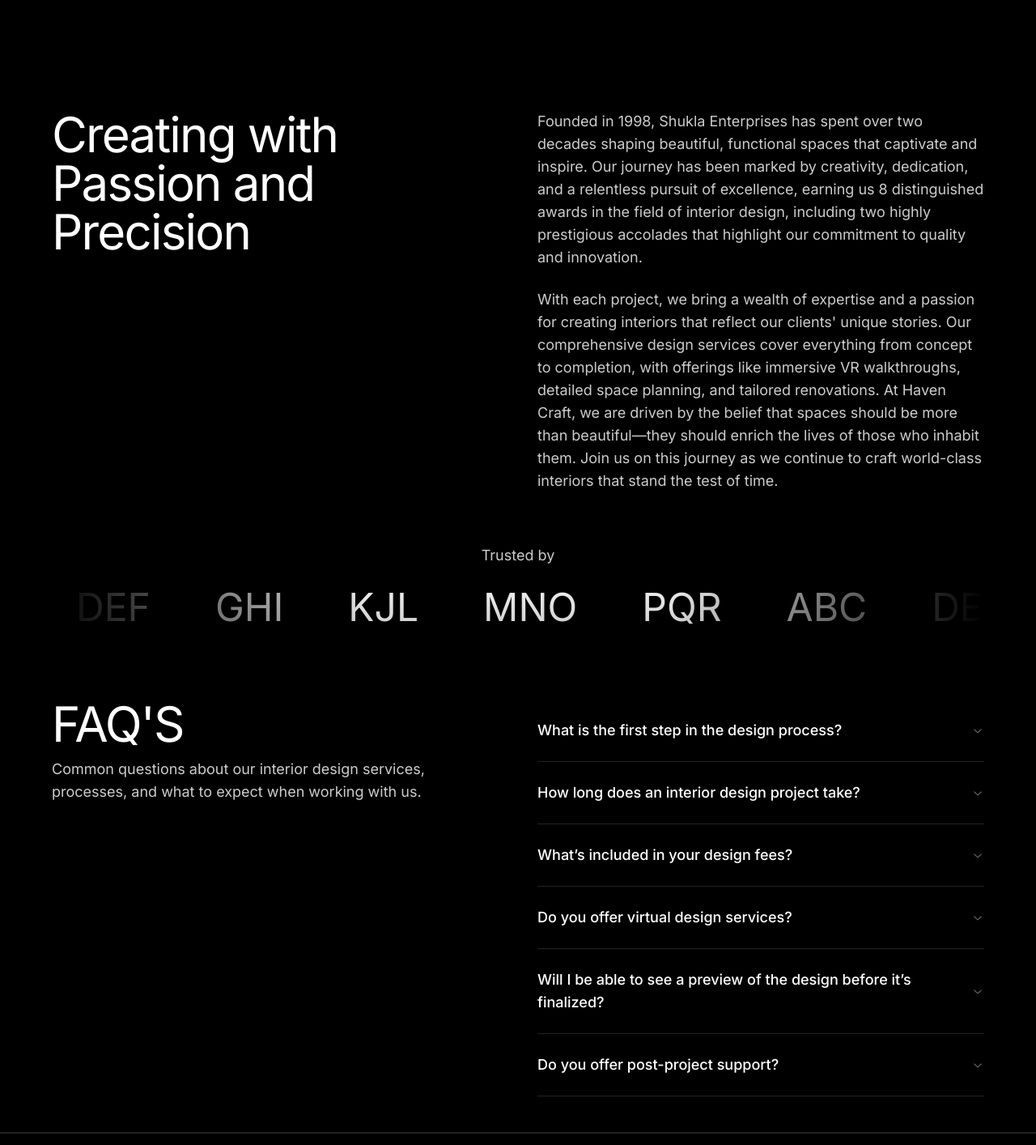
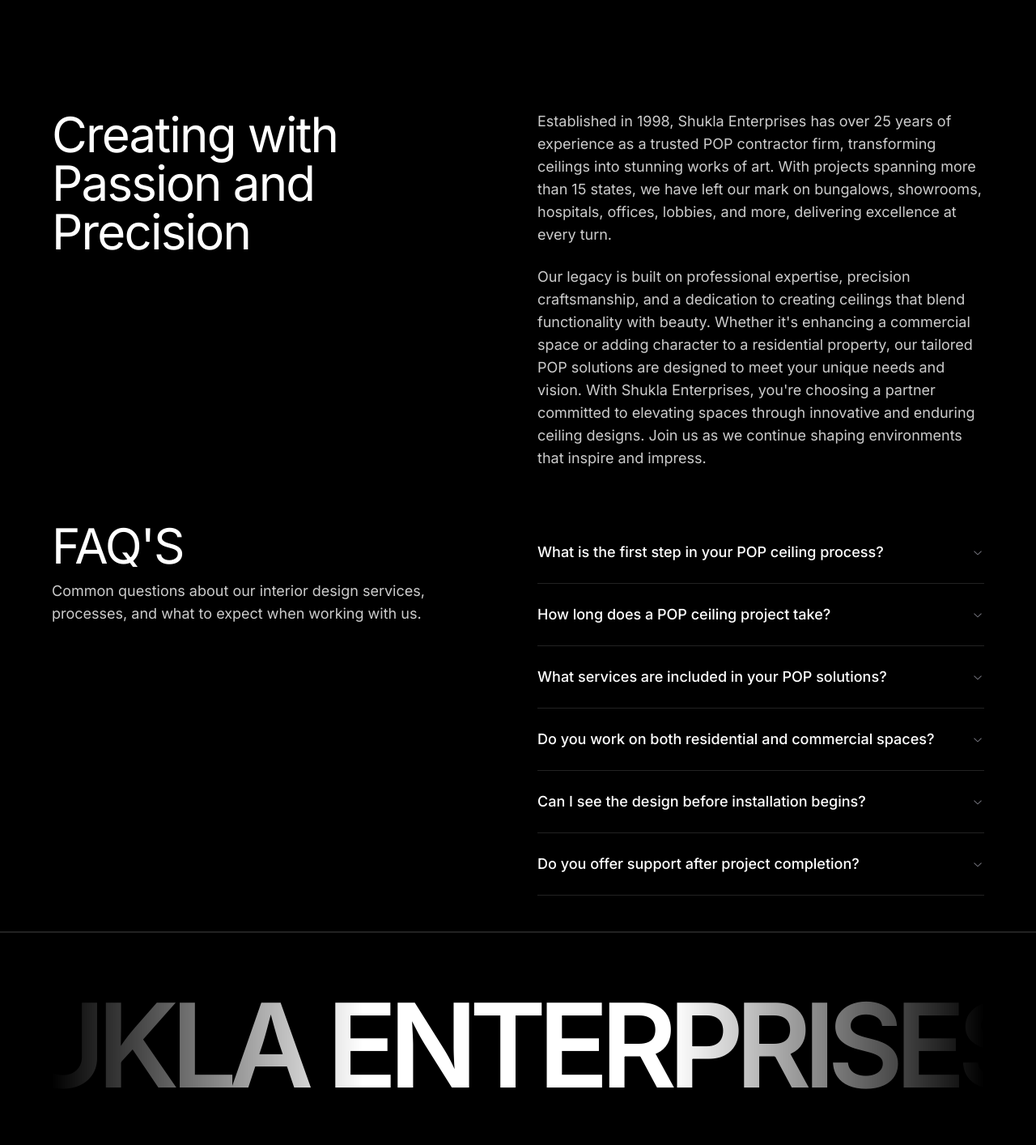
Before and after one commit to krutikmaru/interior-design, a Next.js app: page /about in a window 1280 px wide. Shown: the part 680-2094 px from the top of the page at 81% size. Built offline with nearby package versions, Linux system fonts and the light colour scheme.

Commit message:
Final changes

```diff
--- a/app/(pages)/(home)/(ui)/announcement.tsx
+++ b/app/(pages)/(home)/(ui)/announcement.tsx
@@ -24,7 +24,7 @@ function Announcement() {
             reflect your vision with precision and finesse.
           </p>
         </div>
-        <Button>
+        <Button href="/contact">
           Learn More
           <ArrowRight className="w-5 h-5 ml-4" />
         </Button>
--- a/app/(pages)/(home)/page.tsx
+++ b/app/(pages)/(home)/page.tsx
@@ -3,7 +3,7 @@ import Hero from "./(ui)/hero";
 import Offering from "./(ui)/offering";
 import ScrollVideo from "./(ui)/scroll-video";
 import Announcement from "./(ui)/announcement";
-import Services from "./(ui)/services";
+// import Services from "./(ui)/services";
 // import Projects from "./(ui)/projects";
 
 export const metadata: Metadata = {
@@ -18,7 +18,7 @@ export default function Home() {
       <ScrollVideo />
       <Offering />
       <Announcement />
-      <Services />
+      {/* <Services /> */}
       {/* <Projects /> */}
     </div>
   );
--- a/app/(pages)/about/(ui)/about.tsx
+++ b/app/(pages)/about/(ui)/about.tsx
@@ -8,24 +8,22 @@ function About() {
       </h2>
       <div className="w-full text-label-primary text-lg space-y-6">
         <p>
-          Founded in 1998, Shukla Enterprises has spent over two decades shaping
-          beautiful, functional spaces that captivate and inspire. Our journey
-          has been marked by creativity, dedication, and a relentless pursuit of
-          excellence, earning us 8 distinguished awards in the field of interior
-          design, including two highly prestigious accolades that highlight our
-          commitment to quality and innovation.
+          Established in 1998, Shukla Enterprises has over 25 years of
+          experience as a trusted POP contractor firm, transforming ceilings
+          into stunning works of art. With projects spanning more than 15
+          states, we have left our mark on bungalows, showrooms, hospitals,
+          offices, lobbies, and more, delivering excellence at every turn.
         </p>
 
         <p>
-          With each project, we bring a wealth of expertise and a passion for
-          creating interiors that reflect our clients&apos; unique stories. Our
-          comprehensive design services cover everything from concept to
-          completion, with offerings like immersive VR walkthroughs, detailed
-          space planning, and tailored renovations. At Haven Craft, we are
-          driven by the belief that spaces should be more than beautiful—they
-          should enrich the lives of those who inhabit them. Join us on this
-          journey as we continue to craft world-class interiors that stand the
-          test of time.
+          Our legacy is built on professional expertise, precision
+          craftsmanship, and a dedication to creating ceilings that blend
+          functionality with beauty. Whether it&apos;s enhancing a commercial
+          space or adding character to a residential property, our tailored POP
+          solutions are designed to meet your unique needs and vision. With
+          Shukla Enterprises, you&apos;re choosing a partner committed to
+          elevating spaces through innovative and enduring ceiling designs. Join
+          us as we continue shaping environments that inspire and impress.
         </p>
       </div>
     </div>
--- a/app/(pages)/about/(ui)/faqs.tsx
+++ b/app/(pages)/about/(ui)/faqs.tsx
@@ -9,35 +9,34 @@ import {
 function FAQs() {
   const faqs = [
     {
-      question: "What is the first step in the design process?",
+      question: "What is the first step in your POP ceiling process?",
       answer:
-        "The first step is a consultation where we discuss your vision, needs, and budget. From there, we create a design plan tailored specifically to you.",
+        "The first step is an initial consultation where we assess your space, discuss your design preferences, and understand your requirements. From there, we provide a customized plan for your POP ceiling project.",
     },
     {
-      question: "How long does an interior design project take?",
+      question: "How long does a POP ceiling project take?",
       answer:
-        "Timelines vary depending on the project’s scope. Typically, a full room design takes about 4-8 weeks, while larger projects may extend to several months.",
+        "Timelines depend on the size and complexity of the project. Typically, a single room POP ceiling takes about 1-2 weeks, while larger projects like lobbies or offices may take several weeks.",
     },
     {
-      question: "What’s included in your design fees?",
+      question: "What services are included in your POP solutions?",
       answer:
-        "Our design fees cover initial consultation, design planning, material selection, and project management. We’ll provide a breakdown during our initial consultation.",
+        "Our services include consultation, design planning, material selection, skilled installation, and project management. We ensure a seamless process from start to finish.",
     },
     {
-      question: "Do you offer virtual design services?",
+      question: "Do you work on both residential and commercial spaces?",
       answer:
-        "Yes, we offer virtual consultations and remote design packages for clients who prefer or require an online experience.",
+        "Yes, we specialize in POP ceiling solutions for a variety of spaces, including bungalows, showrooms, hospitals, offices, and building lobbies.",
     },
     {
-      question:
-        "Will I be able to see a preview of the design before it’s finalized?",
+      question: "Can I see the design before installation begins?",
       answer:
-        "Yes, we offer 3D renderings and digital visuals so you can envision the final look. Adjustments can be made before implementation to ensure satisfaction.",
+        "Absolutely! We provide detailed design plans and visual references to help you envision your ceiling’s final look. Adjustments can be made before we start the installation process.",
     },
     {
-      question: "Do you offer post-project support?",
+      question: "Do you offer support after project completion?",
       answer:
-        "Yes, we offer post-project support to address any questions or minor adjustments after completion, ensuring that you’re completely satisfied with your new space.",
+        "Yes, we provide post-project support to ensure your satisfaction. Whether it’s addressing concerns or making minor adjustments, we’re here to help even after the project is complete.",
     },
   ];
   return (
--- a/app/(pages)/about/page.tsx
+++ b/app/(pages)/about/page.tsx
@@ -2,7 +2,7 @@ import React from "react";
 import Ticker from "./(ui)/ticker";
 import About from "./(ui)/about";
 import FAQs from "./(ui)/faqs";
-import TrustedBy from "./(ui)/trusted-by";
+// import TrustedBy from "./(ui)/trusted-by";
 
 function page() {
   return (
@@ -19,7 +19,7 @@ function page() {
       <Ticker />
       <div className="w-full p-11 md:px-16 md:py-11 space-y-16">
         <About />
-        <TrustedBy />
+        {/* <TrustedBy /> */}
         <FAQs />
       </div>
     </div>
--- a/app/(pages)/contact/page.tsx
+++ b/app/(pages)/contact/page.tsx
@@ -65,9 +65,10 @@ function page() {
         </div>
         <div className="w-full h-full rounded-lg overflow-hidden">
           <iframe
-            src="https://www.google.com/maps/embed?pb=!1m18!1m12!1m3!1d27705.90704677998!2d72.85647936633715!3d19.298804599477105!2m3!1f0!2f0!3f0!3m2!1i1024!2i768!4f13.1!3m3!1m2!1s0x3be7b03cee3adf51%3A0xdb2a32c172e919a5!2sStar%20Premier%20-1A%20Co-operative%20Housing%20Society%20Ltd!5e0!3m2!1sen!2sin!4v1731877792620!5m2!1sen!2sin"
+            src="https://www.google.com/maps/embed?pb=!1m18!1m12!1m3!1d15092.13383709131!2d72.81113330106768!3d18.974129665350652!2m3!1f0!2f0!3f0!3m2!1i1024!2i768!4f13.1!3m3!1m2!1s0x3be7ce677b61becf%3A0xe2c194313c0be737!2sShirin%20Apartment!5e0!3m2!1sen!2sin!4v1732473756490!5m2!1sen!2sin"
             className="w-full h-[550px]"
             style={{ border: 0 }}
+            // style="border:0;"
             // allowfullscreen=""
             loading="lazy"
             // referrerpolicy="no-referrer-when-downgrade"
--- a/components/ui/navigation.tsx
+++ b/components/ui/navigation.tsx
@@ -14,8 +14,9 @@ function Navigation() {
           <Image src="/shukla-logo.svg" alt="Logo" width={20} height={20} />
         </Link>
         <div className="hidden md:flex space-x-6 items-center tracking-tight">
-          <Link href="/projects">Projects</Link>
-          <Link href="/services">Services</Link>
+          {/* <Link href="/projects">Projects</Link>
+          <Link href="/services">Services</Link> */}
+          <Link href="/gallery">Gallery</Link>
           <Link href="/about">About</Link>
           <Link href="/contact">Contact</Link>
         </div>
@@ -43,7 +44,7 @@ function Navigation() {
             <X />
           </button>
           <div className="text-white tracking-tight flex flex-col text-4xl md:text-6xl -space-y-4 md:-space-y-7">
-            <Link
+            {/* <Link
               onClick={() => setIsOverlayOpen(false)}
               href="/projects"
               className="bg-gradient-to-r from-gray-400 to-white inline-block text-transparent bg-clip-text p-3 tracking-[-0.05em]"
@@ -56,7 +57,7 @@ function Navigation() {
               className="bg-gradient-to-r from-gray-400 to-white inline-block text-transparent bg-clip-text p-3 tracking-[-0.05em]"
             >
               Services
-            </Link>
+            </Link> */}
             <Link
               onClick={() => setIsOverlayOpen(false)}
               href="/about"
```
Also changed, not shown: app/(pages)/gallery/page.tsx (added, +82 -0 lines).
